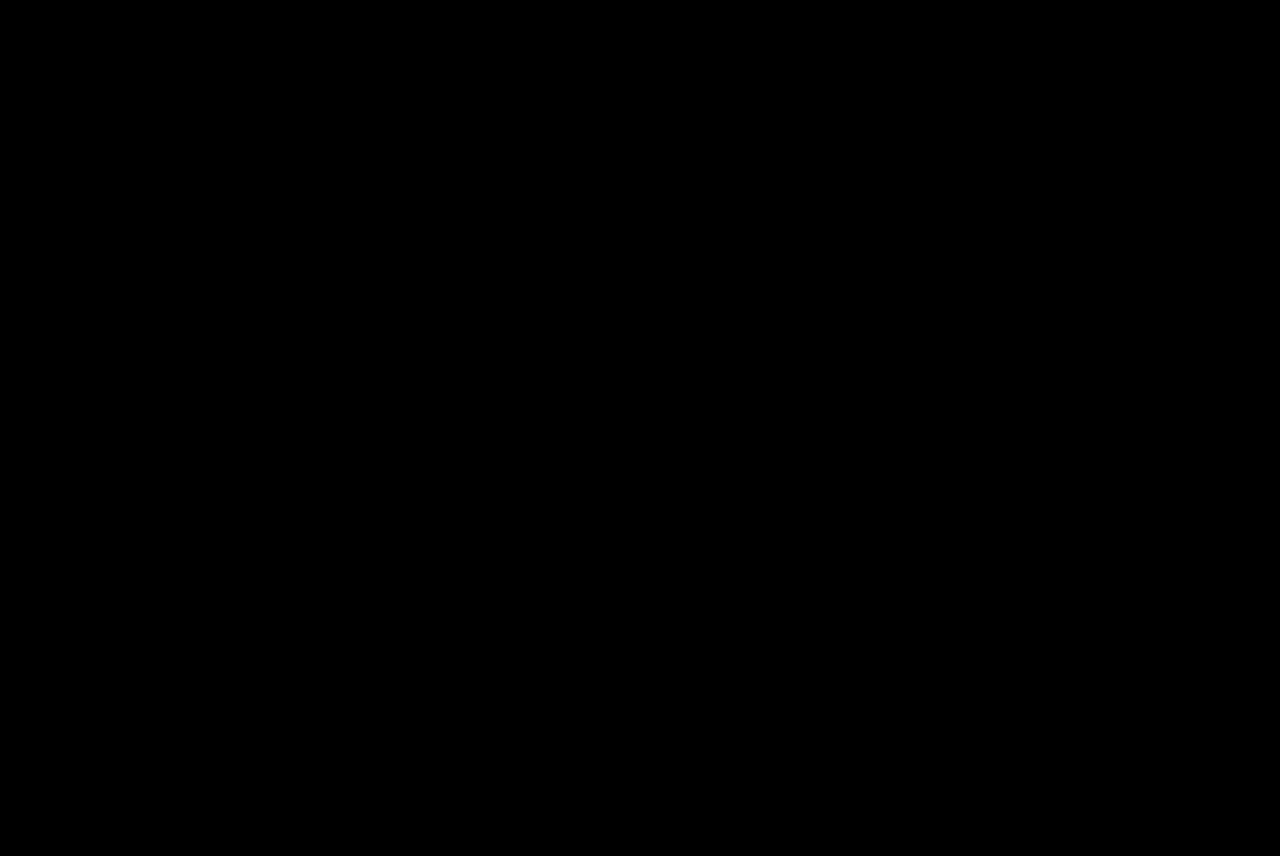
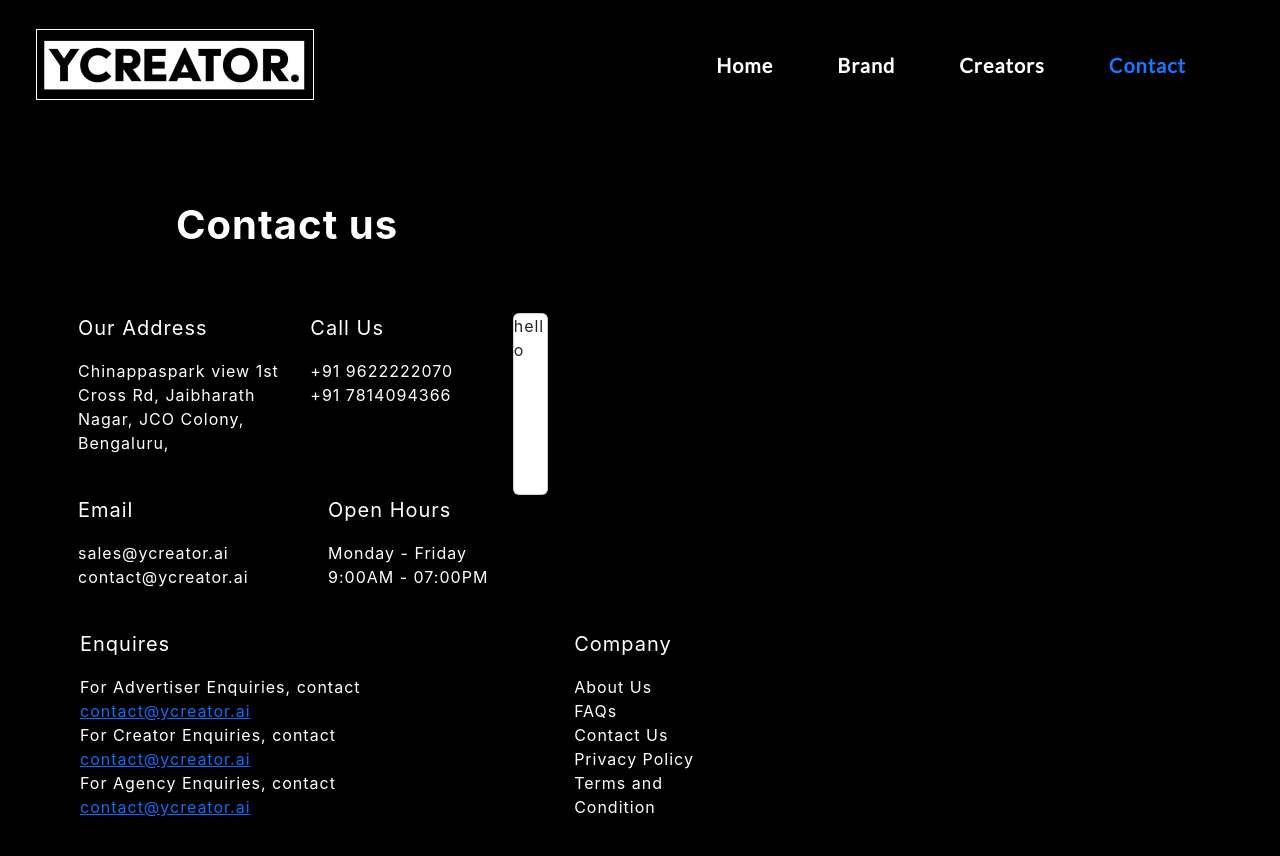
Before and after one commit to Aqirlone1/YCREATORWEBSITE, a React (Create React App) app in the folder frontend/: page /contact in a window 1280 px wide. Before the commit this address had no page. Shown: the top 856 px of the page. Before the commit the page ends 800 px from the top, so only its background shows below. Built offline with nearby package versions, Linux system fonts and the light colour scheme.

Commit message:
added contact us details component

```diff
--- /dev/null
+++ b/frontend/src/components/ContactUs/ContactUs.css
@@ -0,0 +1,42 @@
+.cardAddress {
+  display: flex;
+  color: white;
+  flex-direction: row;
+  justify-content: space-evenly;
+  width: 500px;
+}
+
+.innerCard {
+  width: 250px;
+  margin-left: 30px;
+  margin-bottom: 40px;
+
+}
+
+.heading {
+  font-size: 40px;
+  margin-left: 8rem;
+  margin-bottom: 4rem;
+  font-weight: 600;
+}
+
+p {
+  font-size: 20px;
+}
+
+.enquiry {
+  margin-left: 2rem;
+  width: 500px;
+}
+
+.about {
+  display: flex;
+  flex-direction: row;
+  justify-content: space-evenly;
+}
+
+.input {
+  display: flex;
+  flex-direction: column;
+  /* justify-content: space-between; */
+}
--- /dev/null
+++ b/frontend/src/components/ContactUs/ContactUs.tsx
@@ -0,0 +1,74 @@
+import { Button } from "antd"
+import Navbar from "../Navbar/Navbar"
+import './ContactUs.css'
+
+const ContactUs = () => {
+
+  return(
+    <div className="creator-page-container">
+     <Navbar background="var(--color-primary-black)" />
+      <div className="creator-page-home py-4 mt-5">
+        <div className="creator-page-home-body my-3">
+          <div className="input">
+           <div className="brand-container mx-5">
+             <h1 className="heading">Contact us</h1>
+             <div className="cardAddress">
+             <div className='innerCard'>
+              <p>Our Address</p>
+               Chinappaspark view
+               1st Cross Rd, Jaibharath Nagar,
+               JCO Colony, Bengaluru,
+              </div>
+             <div className='innerCard'>
+              <p>Call Us</p>
+               +91 9622222070<br/>
+               +91 7814094366
+             </div>
+             <div className="card">
+              hello
+            </div>
+            </div>
+          </div>
+          </div>
+          <div className="brand-container mx-5">
+            <div className="cardAddress">
+             <div className='innerCard'>
+              <p>Email</p>
+              sales@ycreator.ai <br/>
+              contact@ycreator.ai
+              </div>
+            <div className='innerCard'>
+             <p>Open Hours</p>
+             Monday - Friday<br/>
+             9:00AM - 07:00PM
+            </div>
+            </div>
+          </div>
+          <div className="brand-container mx-5 about">
+            <div className="enquiry">
+             <div className=''>
+                <p>Enquires</p>
+                For Advertiser Enquiries, contact <br/>
+                <a href="contact@ycreator.ai">contact@ycreator.ai</a>  <br/>
+                For Creator Enquiries, contact  <br/>
+                <a href="#">contact@ycreator.ai</a> <br/>
+                For Agency Enquiries, contact <br/>
+                <a href="#">contact@ycreator.ai</a>
+              </div>
+            </div>
+            <div>
+             <p>Company</p>
+              About Us  <br/>
+              FAQs <br/>
+              Contact Us <br/>
+              Privacy Policy <br/>
+              Terms and Condition
+            </div>
+            </div>
+          </div>
+        </div>
+      </div>
+  )
+
+}
+export default ContactUs
--- a/frontend/src/components/Navbar/Navbar.tsx
+++ b/frontend/src/components/Navbar/Navbar.tsx
@@ -32,16 +32,16 @@ console.log(pathname)
         </button>
         <div className="collapse navbar-collapse " id="navbarNavAltMarkup">
           <div className="navbar-nav  " >
-          <Link className={`nav-link mx-4 ${path=="/"?"active-link":""}`}  to="/">
+          <Link className={`nav-link mx-4 ${path==="/"?"active-link":""}`}  to="/">
               Home
             </Link>
-            <Link className={`nav-link mx-4 ${path=="/brand"?"active-link":""}`} to="/brand">
+            <Link className={`nav-link mx-4 ${path==="/brand"?"active-link":""}`} to="/brand">
               Brand
             </Link>
-            <Link className={`nav-link mx-4 ${path=="/creators"?"active-link":""}`} to="/creators">
+            <Link className={`nav-link mx-4 ${path==="/creators"?"active-link":""}`} to="/creators">
               Creators
             </Link>
-            <Link className={`nav-link mx-4 ${path=="/contact"?"active-link":""}`} to="#">
+            <Link className={`nav-link mx-4 ${path==="/contact"?"active-link":""}`} to="/contact">
               Contact
             </Link>
 
--- a/frontend/src/pages/HomePage.tsx
+++ b/frontend/src/pages/HomePage.tsx
@@ -2,7 +2,6 @@ import React from 'react'
 import Navbar from '../components/Navbar/Navbar'
 import Home from '../components/Home/Home'
 import Brands from '../components/Brands/Brands'
-import Brand from '../components/Brand/Brand'
 import Growth from '../components/Growth/Growth'
 import CreatorVerse from '../components/CreatorVerse/CreatorVerse'
 import Footer from '../components/Footer/Footer'
--- a/frontend/src/routes/IndexRoute.tsx
+++ b/frontend/src/routes/IndexRoute.tsx
@@ -3,6 +3,7 @@ import { BrowserRouter, Route, Routes } from 'react-router-dom'
 import HomePage from '../pages/HomePage'
 import CreatorPage from '../pages/CreatorPage/CreatorPage'
 import Brand from '../components/Brand/Brand'
+import ContactUs from '../components/ContactUs/ContactUs'
 
 function IndexRoute() {
   return (
@@ -22,9 +23,11 @@ function IndexRoute() {
       />
        <Route
         path="/brand"
-        element={
-        <Brand/>
-      }
+        element={<Brand/>}
+      />
+       <Route
+        path="/contact"
+        element={<ContactUs/>}
       />
     </Routes>
 
```
Also changed, not shown: frontend/src/icons/download.png (added).
